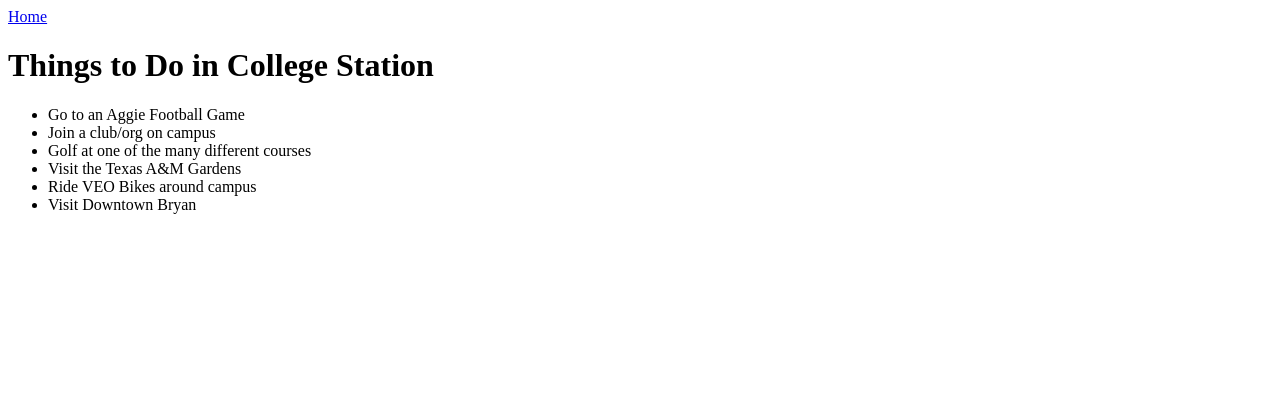
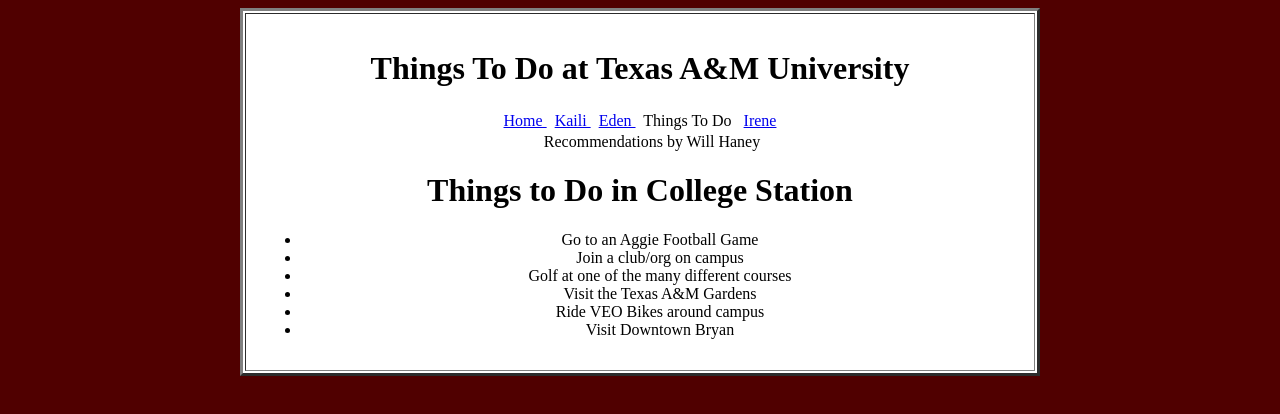
Before and after one commit to nyanford/TheSeniorExperience.github.io, a plain HTML site: page tamu.html in a window 1280 px wide. Drawn offline with Linux system fonts and the light colour scheme.

Commit message:
Update tamu.html
I added a maroon background, hyperlinks to all the pages, your name, and titles so it flows with the rest of the pags.

```diff
--- a/tamu.html
+++ b/tamu.html
@@ -1,11 +1,51 @@
 <!DOCTYPE html>
 <html>
+	  <head>
+    <title> Things To Do  </title>
+  </head>
+</html>
+
+
+<body bgcolor="#500000" border="2" align="center" width="800px" cellpadding="15px">
+<table border="3" bgcolor="white" align="center" width="800px" cellpadding="15px">
+<tbody><tr>
+  <td>
+    <h1 align="center"> Things To Do at Texas A&M University </h1>
+
+    <center>
+      <table>
+        <tbody>
+          <tr>
+            <td>
+
+             <a href=" home.html">  Home </a>
+			&nbsp
+              <a href=" Kaili.html"> Kaili </a>
+			&nbsp
+		<a href=" Eden.html"> Eden </a>
+			&nbsp
+		Things To Do
+			&nbsp
+	        <a href=" irene.html"> Irene </a>
+
+            </td>
+          </tr>
+        </tbody>
+      </table>
+    </center>
+
+
+	&nbsp
+	&nbsp
+	&nbsp
+
+Recommendations by Will Haney
+
 <head>
     <meta charset="UTF-8">
     <title>Things to Do in College Station</title>
 </head>
 <body>
-    <a href="home.html">Home</a>
     <h1>Things to Do in College Station</h1>
     <ul>
         <li>Go to an Aggie Football Game</li>
```
